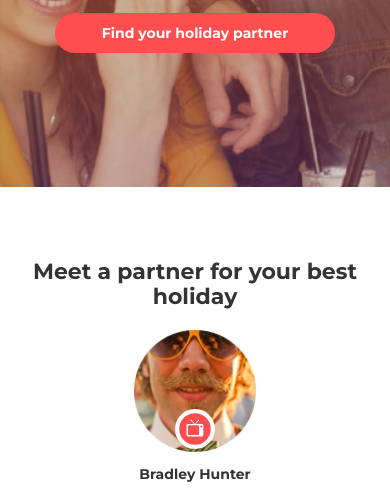
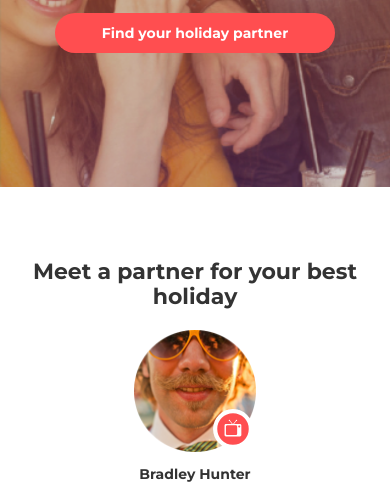
Before and after one commit to belon-creator/goit-markup-hw-07, a plain HTML site: page index.html in a window 390 px wide. In both pictures the pointer is over the button 233 px from the left and 781 px from the top of the page. Shown: the part 353-844 px from the top of the page. Drawn offline with Linux system fonts and the light colour scheme.

Commit message:
fix icons

```diff
--- a/css/styles.css
+++ b/css/styles.css
@@ -241,7 +241,7 @@ a {
   }
   .partner:hover .svg-btn,
   .partner:focus .svg-btn {
-    transform: scale(1.05);
+    transform: translateX(100%) scale(1.05);
   }
   .content {
     padding-bottom: 56px;
```
